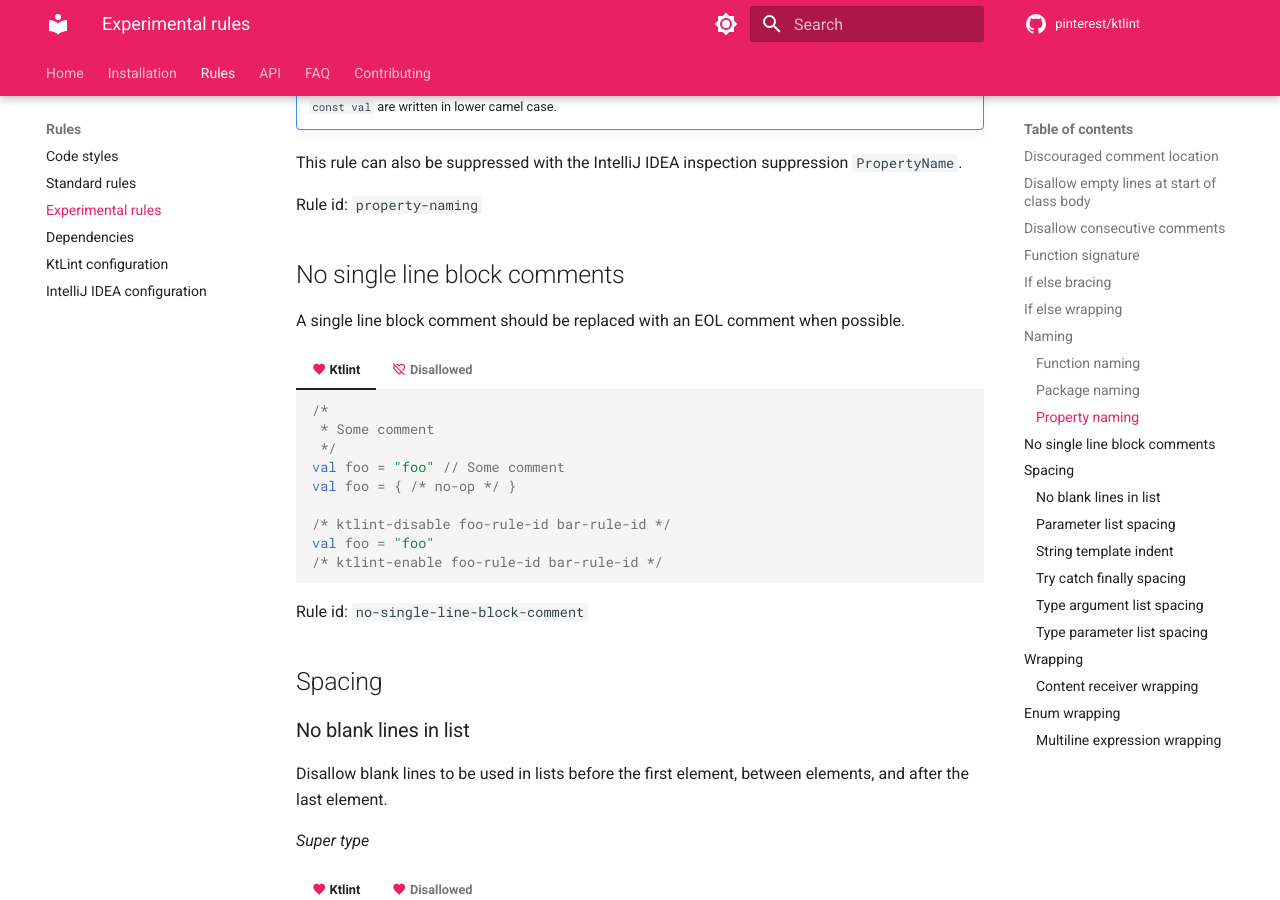
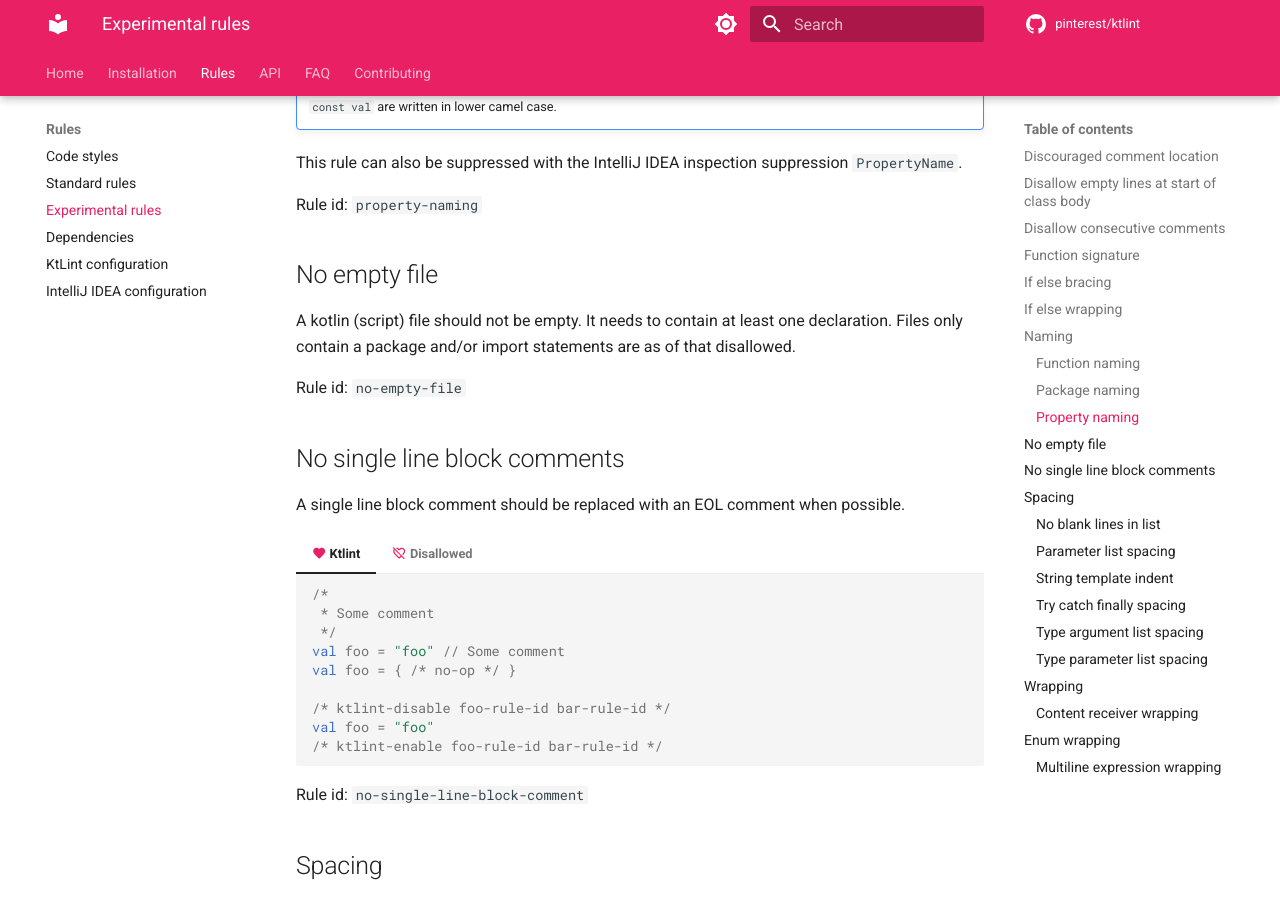
Before and after one commit to pinterest/ktlint, an MkDocs documentation site: the page built from documentation/snapshot/docs/rules/experimental.md, in a window 1280 px wide and 900 px high, scrolled down 5209 px. Built offline with MkDocs 1.6.1 and Material for MkDocs 9.7.7, drawn with Linux system fonts in a browser that asks for light colours; comment, search, counter and statistics services are not loaded; the version menu is left out.

Commit message:
Update changelog and experimental documentation

```diff
--- a/documentation/snapshot/docs/rules/experimental.md
+++ b/documentation/snapshot/docs/rules/experimental.md
@@ -344,6 +344,12 @@ Enforce naming of property.
 This rule can also be suppressed with the IntelliJ IDEA inspection suppression `PropertyName`.
 
 Rule id: `property-naming`
+
+## No empty file
+
+A kotlin (script) file should not be empty. It needs to contain at least one declaration. Files only contain a package and/or import statements are as of that disallowed.
+
+Rule id: `no-empty-file`
 
 ## No single line block comments
 
```
Also changed, not shown: CHANGELOG.md.
